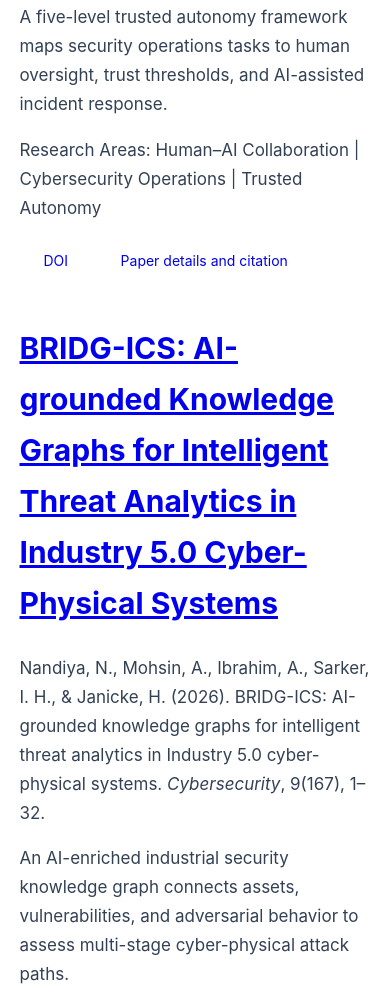
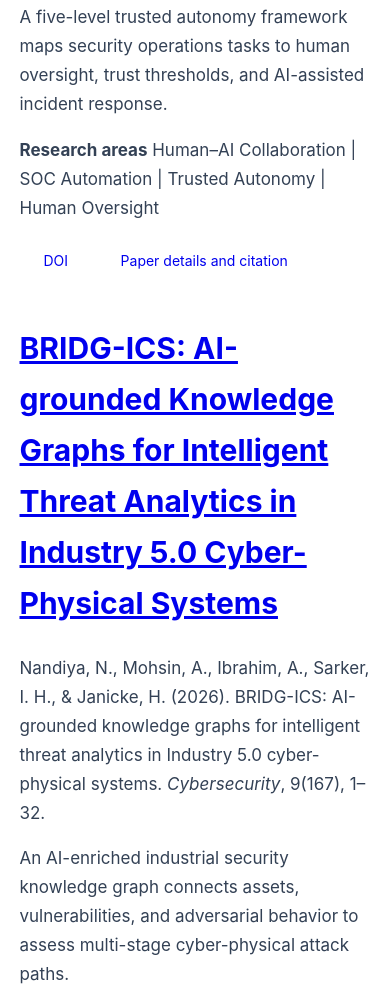
Before and after one commit to ahmadspm/research-info, a plain HTML site: page publications.html in a window 390 px wide. Shown: the part 2753-3745 px from the top of the page. Drawn offline with Linux system fonts and the light colour scheme.

Commit message:
Refresh research taglines for all publications (#5)

```diff
--- a/publications.html
+++ b/publications.html
@@ -53,7 +53,7 @@ Journal Publications
 <h2>NeuroGraph: An AI Graph-Driven Neuro-Symbolic Framework for Explainable Threat Reasoning in Advanced Manufacturing</h2>
 <p>Nandiya, P., Mohsin, A., Sarker, I. H., Ibrahim, A., &amp; Janicke, H. (2026). NeuroGraph: An AI graph-driven neuro-symbolic framework for explainable threat reasoning in advanced manufacturing. <i>International Journal of Information Security, 25</i>, Article 185.</p>
 <p class="publication-summary">Graph-grounded neuro-symbolic reasoning combines knowledge graph retrieval and language models for explainable threat intelligence in advanced manufacturing.</p>
-<p>Research Areas: Neuro-symbolic AI | Graph RAG | Explainable Industrial Threat Reasoning</p>
+<p class="research-tags"><strong>Research areas</strong> Neuro-Symbolic AI | Graph RAG | Explainable Threat Intelligence | Industrial Cybersecurity</p>
 <a class="button" href="https://doi.org/10.1007/s10207-026-01345-8" target="_blank" rel="noopener noreferrer">Published article</a>
 <a class="button" href="https://arxiv.org/abs/2609.00604" target="_blank" rel="noopener noreferrer">Preprint</a>
 </div>
@@ -72,9 +72,7 @@ A unified framework for human–AI collaboration in security operations centers
 </p>
 <p class="publication-summary">A five-level trusted autonomy framework maps security operations tasks to human oversight, trust thresholds, and AI-assisted incident response.</p>
 
-<p>
-Research Areas: Human–AI Collaboration | Cybersecurity Operations | Trusted Autonomy
-</p>
+<p class="research-tags"><strong>Research areas</strong> Human–AI Collaboration | SOC Automation | Trusted Autonomy | Human Oversight</p>
 
 <a class="button" href="https://doi.org/10.1145/3837073" target="_blank">
 DOI
@@ -99,9 +97,7 @@ BRIDG-ICS: AI-grounded knowledge graphs for intelligent threat analytics in Indu
 </p>
 <p class="publication-summary">An AI-enriched industrial security knowledge graph connects assets, vulnerabilities, and adversarial behavior to assess multi-stage cyber-physical attack paths.</p>
 
-<p>
-Research Areas: Industry 5.0 | Knowledge Graphs | Cyber-Physical Security
-</p>
+<p class="research-tags"><strong>Research areas</strong> Industrial Security Knowledge Graphs | IT/OT Convergence | Attack Path Analysis | Cyber Resilience</p>
 
 <a class="button" href="https://doi.org/10.1186/s42400-026-00597-0" target="_blank">
 DOI
@@ -127,9 +123,7 @@ A generative AI method for minority class handling in anomaly detection with dri
 </p>
 <p class="publication-summary">Generative oversampling, concept drift handling, and explainable AI support minority-class anomaly detection on cybersecurity datasets.</p>
 
-<p>
-Research Areas: Generative AI | Anomaly Detection | Explainable AI
-</p>
+<p class="research-tags"><strong>Research areas</strong> Synthetic Data Generation | Imbalanced Intrusion Data | Concept Drift | Explainable AI</p>
 
 <a class="button" href="https://doi.org/10.1007/s00354-026-00318-8" target="_blank">
 DOI
@@ -153,9 +147,7 @@ Graph Convolution Neural Network and Deep Q-Network Optimization-Based Intrusion
 </p>
 <p class="publication-summary">Graph neural networks and deep Q-learning optimize intrusion detection while explaining network security predictions.</p>
 
-<p>
-Research Areas: Intrusion Detection | Deep Learning | Explainable Security Analytics
-</p>
+<p class="research-tags"><strong>Research areas</strong> Graph Neural Networks | Reinforcement Learning | Explainable Intrusion Detection</p>
 
 <a class="button" href="https://doi.org/10.3390/s26051421" target="_blank">
 DOI
@@ -183,9 +175,7 @@ SME-TEAM: leveraging trust and ethics for secure and responsible use of AI and L
 </p>
 <p class="publication-summary">A trust and ethics framework examines responsible adoption of AI and large language models in small and medium enterprises.</p>
 
-<p>
-Research Areas: Responsible AI | Large Language Models | AI Governance
-</p>
+<p class="research-tags"><strong>Research areas</strong> Responsible AI | LLM Governance | SME Adoption | Trust and Ethics</p>
 
 </div>
 
@@ -204,9 +194,7 @@ Jafar, M. T., Yang, L.-X., Li, G., Doss, R., Mouzakis, K., Vasa, R., Janicke, H.
 </p>
 <p class="publication-summary">A Flip-It cyber game and epidemic model examine strategies to limit malware spread across networks with arbitrary topologies.</p>
 
-<p>
-Research Areas: Cyber Defence | Malware Propagation | Security Modelling
-</p>
+<p class="research-tags"><strong>Research areas</strong> Malware Propagation | Cyber Game Theory | Epidemic Modeling | Network Resilience</p>
 
 <a class="button" href="https://doi.org/10.1016/j.ins.2025.122753" target="_blank">
 DOI
@@ -230,9 +218,7 @@ Explainable AI for cybersecurity automation, intelligence, and trustworthiness i
 </p>
 <p class="publication-summary">A taxonomy reviews explainable AI methods for security automation and trustworthy digital twins, with challenges and research directions.</p>
 
-<p>
-Research Areas: Digital Twins | Explainable AI | Cybersecurity Automation
-</p>
+<p class="research-tags"><strong>Research areas</strong> Explainable AI | Cybersecurity Automation | Digital Twin Security | Trustworthy AI</p>
 
 <a class="button" href="https://doi.org/10.1016/j.icte.2024.05.007" target="_blank">
 DOI
@@ -260,9 +246,7 @@ Automated Sensor Node Malicious Activity Detection with Explainability Analysis.
 </p>
 <p class="publication-summary">Explainable machine learning helps detect malicious sensor node behavior in connected systems.</p>
 
-<p>
-Research Areas: IoT Security | Explainable AI | Anomaly Detection
-</p>
+<p class="research-tags"><strong>Research areas</strong> IoT Sensor Security | Explainable Anomaly Detection | Imbalanced Data</p>
 
 <a class="button" href="https://doi.org/10.3390/s24123712" target="_blank">
 DOI
@@ -290,9 +274,7 @@ SAM-SoS: A Stochastic Software Architecture Modeling and Verification Approach f
 </p>
 <p class="publication-summary">Stochastic software architecture models and verification techniques assess behavior and reliability in complex systems of systems.</p>
 
-<p>
-Research Areas: Software Architecture | System-of-Systems | Formal Verification
-</p>
+<p class="research-tags"><strong>Research areas</strong> Systems-of-Systems Engineering | Stochastic Modeling | Architecture Verification</p>
 
 <a class="button" href="https://doi.org/10.1109/ACCESS.2020.3025934" target="_blank">
 DOI
@@ -319,6 +301,7 @@ Service description languages in cloud computing: state-of-the-art and research
 <i>Service Oriented Computing and Applications</i>, 13, 109–125.
 </p>
 <p class="publication-summary">A state-of-the-art review examines cloud service description languages and open research challenges for service interoperability.</p>
+<p class="research-tags"><strong>Research areas</strong> Cloud Service Interoperability | Service Description | Service Discovery</p>
 
 <a class="button" href="https://doi.org/10.1007/s11761-019-00263-z" target="_blank">
 DOI
@@ -341,6 +324,7 @@ A review and future directions of SOA-based software architecture modeling appro
 <i>Service Oriented Computing and Applications</i>, 12, 183–200.
 </p>
 <p class="publication-summary">A review of service-oriented architecture modeling for systems of systems identifies approaches and future research needs.</p>
+<p class="research-tags"><strong>Research areas</strong> Service-Oriented Architecture | Systems of Systems | Architecture Modeling</p>
 
 <a class="button" href="https://doi.org/10.1007/s11761-018-0245-1" target="_blank">
 DOI
@@ -363,6 +347,7 @@ Scheduling in Multi-core Systems: Minimizing Average Waiting Time by merging Rou
 <i>International Journal of Information Technology and Electrical Engineering</i>, 2(4), 37–43.
 </p>
 <p class="publication-summary">A hybrid round-robin and shortest-job-first scheduling method targets lower average waiting time in multicore systems.</p>
+<p class="research-tags"><strong>Research areas</strong> Multicore Scheduling | Runtime Optimization | Resource Management</p>
 </div>
 
 <!-- ==========================
@@ -377,7 +362,7 @@ Preprints & Research Manuscripts
 <h2>Expertise Capture in Workplace AI</h2>
 <p>Ekelhart, A., Mohsin, A., Sarker, I. H., &amp; Janicke, H. (2026). Expertise capture in workplace AI. <i>arXiv preprint arXiv:2611.21456</i>.</p>
 <p class="publication-summary">A framework traces how workplace AI absorbs professional knowledge and examines attribution, separation, and revocation of worker contributions.</p>
-<p>Research Areas: AI Governance | Knowledge Work | Provenance | Worker Data Rights</p>
+<p class="research-tags"><strong>Research areas</strong> Workplace AI Governance | Data Provenance | Worker Expertise | Contribution Rights</p>
 <a class="button" href="https://arxiv.org/abs/2611.21456" target="_blank" rel="noopener noreferrer">arXiv preprint</a>
 </div>
 
@@ -385,7 +370,7 @@ Preprints & Research Manuscripts
 <h2>Enhancing LLMs with Context-Specific Knowledge for Mitigating Misinformation in SMEs: A RAG-based Modeling and Analysis</h2>
 <p>Islam, M. S., Sarker, I. H., Islam, C., Mohsin, A., Ibrahim, A., &amp; Janicke, H. (2026). Enhancing LLMs with context-specific knowledge for mitigating misinformation in SMEs: A RAG-based modeling and analysis. <i>arXiv preprint arXiv:2608.00006</i>.</p>
 <p class="publication-summary">Retrieval-augmented generation grounds SME question answering in contextual knowledge to address misinformation from large language models.</p>
-<p>Research Areas: Retrieval-Augmented Generation | SME Decision Support | LLM Reliability</p>
+<p class="research-tags"><strong>Research areas</strong> Retrieval-Augmented Generation | Grounded LLMs | SME Decision Support | Misinformation</p>
 <a class="button" href="https://arxiv.org/abs/2608.00006" target="_blank" rel="noopener noreferrer">arXiv preprint</a>
 </div>
 
@@ -393,7 +378,8 @@ Preprints & Research Manuscripts
 <h2>HySecTwin: A Knowledge-Driven Digital Twin Framework Augmented with Hybrid Reasoning for Cyber-Physical Systems</h2>
 <p>Holmes, D., Moshin, A., Nepal, S., Sikos, L., Sarker, I., &amp; Yanicke, H. (2026). HySecTwin: A knowledge-driven digital twin framework augmented with hybrid reasoning for cyber-physical systems. <i>arXiv preprint arXiv:2605.11682</i>.</p>
 <p class="publication-summary">A semantic cyber-physical digital twin combines deterministic rules and fuzzy reasoning for interpretable security monitoring.</p>
-<p>Research Areas: Digital Twins | Hybrid Reasoning | Cyber-Physical Security. Author spellings follow the arXiv record; a separate ResearchGate entry lists different authors. Verify the author record before reusing this citation.</p>
+<p class="research-tags"><strong>Research areas</strong> Semantic Digital Twins | Hybrid Fuzzy Reasoning | Cyber-Physical Security | Explainable Monitoring</p>
+<p>Author spellings follow the arXiv record; a separate ResearchGate entry lists different authors. Verify the author record before reusing this citation.</p>
 <a class="button" href="https://arxiv.org/abs/2605.11682" target="_blank" rel="noopener noreferrer">arXiv preprint</a>
 </div>
 
@@ -417,9 +403,7 @@ Can We Trust Large Language Models Generated Code? A Framework for In-Context Le
 <p class="publication-summary">A secure code generation framework evaluates in-context learning, security patterns, and code quality across large language models.</p>
 
 
-<p>
-Research Areas: Large Language Models | Secure Code Generation | In-Context Learning | AI-Assisted Software Engineering
-</p>
+<p class="research-tags"><strong>Research areas</strong> LLM-Generated Code | Secure Code Generation | In-Context Learning | Code Evaluation</p>
 
 
 
@@ -454,9 +438,7 @@ Enhancing Adversarial Robustness in Network Intrusion Detection: A Layer-wise Ad
 <p class="publication-summary">Layer-wise adaptive regularization examines vulnerable network classifier layers to improve intrusion detection under adversarial attacks.</p>
 
 
-<p>
-Research Areas: Cybersecurity | Intrusion Detection Systems | Adversarial Machine Learning | Robust AI
-</p>
+<p class="research-tags"><strong>Research areas</strong> Adversarial Machine Learning | Robust Intrusion Detection | Layer-wise Regularization</p>
 
 
 
@@ -492,9 +474,7 @@ DEFENGRAPH: Knowledge Graph-Enhanced LLMs for Blue Team Cyber Defense.
 <p class="publication-summary">Knowledge graph grounding supports large language model reasoning for blue-team cyber defense and security decision-making.</p>
 
 
-<p>
-Research Areas: Knowledge Graphs | Large Language Models | Cyber Defence | Security Operations Centres
-</p>
+<p class="research-tags"><strong>Research areas</strong> Knowledge Graph-Grounded LLMs | Blue-Team Operations | Cyber Defense | Evidence-Based Reasoning</p>
 
 
 
@@ -529,16 +509,14 @@ Neupane, N., Mohsin, A., Sarker, I. H., Sikos, L. F., & Janicke, H. (2026).
 </p>
 <p class="publication-summary">A railway operational technology virtual twin supports secure-by-design, AI-assisted threat modeling of signaling and control environments.</p>
 
-<p>
-Research Areas: Digital Twins | AI Threat Modelling | Operational Technology Security
-</p>
+<p class="research-tags"><strong>Research areas</strong> Railway OT Security | Virtual Twins | AI-Assisted Threat Modeling | Secure-by-Design</p>
 
 </div>
 <div class="item">
 <h2>Software Architecting in the Brazilian Industry: Results of a Prior Survey</h2>
 <p>Graciano Neto, V. V., Kassab, M., Santos, D. L., França, A. G., Oliveira Jr., E., Frantz, R. Z., Mohsin, A., &amp; Kalinowski, M. (2026). Software architecting in the Brazilian industry: Results of a prior survey. In <i>Proceedings of the 28th International Conference on Enterprise Information Systems</i> (Vol. 2, pp. 1423–1430). SciTePress.</p>
 <p class="publication-summary">An industry survey examines how Brazilian software organizations assign architecture responsibilities and formalize the architect role.</p>
-<p>Research Areas: Software Architecture | Industry Survey | Architect Roles</p>
+<p class="research-tags"><strong>Research areas</strong> Software Architecture Practice | Industry Survey | Architect Roles | Engineering Governance</p>
 <a class="button" href="https://doi.org/10.5220/0014573100004018" target="_blank" rel="noopener noreferrer">DOI</a>
 <a class="button" href="https://ro.ecu.edu.au/ecuworks2022-2026/9286/" target="_blank" rel="noopener noreferrer">ECU repository</a>
 </div>
@@ -560,9 +538,7 @@ TempoNet: Learning Realistic Communication and Timing Patterns for Network Traff
 </p>
 <p class="publication-summary">A network traffic simulation method learns communication timing patterns to produce realistic security research traces.</p>
 
-<p>
-Research Areas: Network Security | Cyber Simulation | Cyber Defence
-</p>
+<p class="research-tags"><strong>Research areas</strong> Network Traffic Simulation | Temporal Modeling | Realistic Cyber Test Data</p>
 
 <a class="button"
 href="https://doi.org/10.1109/ACSAC67867.2025.00097"
@@ -595,9 +571,7 @@ CyberAlly: Leveraging LLMs and Knowledge Graphs to Empower Cyber Defenders.
 </p>
 <p class="publication-summary">Large language models and knowledge graphs support cyber defenders with contextual investigation and security operations workflows.</p>
 
-<p>
-Research Areas: Large Language Models | Knowledge Graphs | Security Operations Centres
-</p>
+<p class="research-tags"><strong>Research areas</strong> LLM-Assisted SOC | Knowledge Graphs | Human–AI Cyber Defense | Analyst Support</p>
 
 <a class="button"
 href="https://doi.org/10.1145/3701716.3715171"
@@ -630,9 +604,7 @@ Generating Test Cases with Large Language Model: Frameworks and Challenges.
 </p>
 <p class="publication-summary">A review of large language model approaches to software test case generation examines frameworks and practical challenges.</p>
 
-<p>
-Research Areas: Generative AI | Software Testing | LLM Applications
-</p>
+<p class="research-tags"><strong>Research areas</strong> LLM-Based Test Generation | Software Testing | Generative AI Evaluation</p>
 
 <a class="button"
 href="https://doi.org/10.1109/ICEBE68123.2025.00041"
@@ -665,9 +637,7 @@ Digital Twins and the Future of their Use Enabling Shift Left and Shift Right Cy
 </p>
 <p class="publication-summary">A digital twin security perspective connects design-stage shift-left testing with operational shift-right monitoring.</p>
 
-<p>
-Research Areas: Digital Twins | Cybersecurity Operations | Cyber-Physical Systems
-</p>
+<p class="research-tags"><strong>Research areas</strong> Digital Twin Security | Shift-Left Security | Runtime Monitoring | Cyber-Physical Systems</p>
 
 <a class="button"
 href="https://doi.org/10.1109/TPS-ISA58951.2023.00042"
@@ -700,9 +670,7 @@ DBoT: Enhancing Scalability and Privacy in Intelligent Building Spaces through a
 </p>
 <p class="publication-summary">A directed acyclic graph blockchain design addresses privacy and scalability in intelligent building environments.</p>
 
-<p>
-Research Areas: Blockchain Security | IoT | Intelligent Systems
-</p>
+<p class="research-tags"><strong>Research areas</strong> Blockchain for IoT | DAG-Based Systems | Smart Building Privacy | Scalability</p>
 
 <a class="button"
 href="https://doi.org/10.1109/ICOSST60641.2023.10414234"
@@ -729,9 +697,7 @@ Model Synthesis and Stochastic Automated Verification of Systems-of-Systems Dyna
 </p>
 <p class="publication-summary">Model synthesis and stochastic verification examine dynamic architecture changes in systems of systems.</p>
 
-<p>
-Research Areas: Software Architecture | System-of-Systems | Formal Verification
-</p>
+<p class="research-tags"><strong>Research areas</strong> Model Synthesis | Stochastic Verification | Dynamic Systems-of-Systems Architecture</p>
 
 <a class="button"
 href="https://doi.org/10.1109/ICACSIS51025.2020.9263119"
@@ -758,9 +724,7 @@ Constituent System Design: A Software Architecture Approach.
 </p>
 <p class="publication-summary">A software architecture approach addresses the design of constituent systems within a larger system of systems.</p>
 
-<p>
-Research Areas: Software Architecture | Complex Systems | System Design
-</p>
+<p class="research-tags"><strong>Research areas</strong> Constituent Systems | Software Architecture | Systems-of-Systems Design</p>
 
 <a class="button"
 href="https://doi.org/10.1109/ICSA-C50368.2020.00045"
@@ -787,9 +751,7 @@ Modeling Approaches for System-of-Systems Dynamic Architecture: Overview, Taxono
 </p>
 <p class="publication-summary">A taxonomy organizes modeling approaches for dynamic systems-of-systems architecture and identifies research gaps.</p>
 
-<p>
-Research Areas: System-of-Systems | Architecture Modelling | Dynamic Systems
-</p>
+<p class="research-tags"><strong>Research areas</strong> Dynamic Architecture Modeling | Systems-of-Systems Taxonomy | Adaptive Systems</p>
 
 <a class="button"
 href="https://doi.org/10.1109/SYSOSE.2019.8753877"
@@ -815,6 +777,7 @@ A comprehensive framework to quantify fault tolerance metrics of web centric mob
 <i>2017 International Conference on Communication Technologies (ComTech)</i>, pp. 65–71.
 </p>
 <p class="publication-summary">A measurement framework quantifies fault tolerance in web-centric mobile applications.</p>
+<p class="research-tags"><strong>Research areas</strong> Fault-Tolerance Metrics | Mobile Application Reliability | Dependability</p>
 
 <a class="button"
 href="https://doi.org/10.1109/COMTECH.2017.806575"
@@ -840,6 +803,7 @@ Intelligent security cycle: A rule based run time malicious code detection techn
 <i>2016 19th International Multi-Topic Conference (INMIC)</i>.
 </p>
 <p class="publication-summary">Rule-based runtime inspection detects malicious code in SOAP messages during service communication.</p>
+<p class="research-tags"><strong>Research areas</strong> SOAP Message Security | Rule-Based Detection | Runtime Web Service Protection</p>
 
 <a class="button"
 href="https://doi.org/10.1109/INMIC.2016.7840097"
@@ -866,6 +830,7 @@ Rule-Based Multi-criteria Framework for SaaS Application Architecture Selection.
 Springer, Cham.
 </p>
 <p class="publication-summary">A rule-based multicriteria method supports selection among software-as-a-service application architectures.</p>
+<p class="research-tags"><strong>Research areas</strong> SaaS Architecture Selection | Multicriteria Decision-Making | Cloud Architecture</p>
 
 <a class="button"
 href="https://doi.org/10.1007/978-3-319-25261-2_12"
@@ -897,6 +862,7 @@ Thread models semantics: Solaris and Linux M:N to 1:1 thread model.
 <i>First International Conference on Modern Communication & Computing Technologies (MCCT'14)</i>.
 </p>
 <p class="publication-summary">A comparison of Solaris and Linux thread models examines the transition from M:N to 1:1 threading semantics.</p>
+<p class="research-tags"><strong>Research areas</strong> Thread Model Semantics | Multicore Concurrency | Solaris and Linux</p>
 
 <a class="button"
 href="https://www.researchgate.net/profile/Ahmad-Mohsin-2"
@@ -923,6 +889,7 @@ An integrated approach for developing semantic-mismatch free commercial off-the-
 Association for Computing Machinery.
 </p>
 <p class="publication-summary">An integration approach addresses semantic mismatch among commercial off-the-shelf software components.</p>
+<p class="research-tags"><strong>Research areas</strong> COTS Integration | Semantic Interoperability | Component-Based Software Engineering</p>
 
 <a class="button"
 href="https://dl.acm.org/"
```
